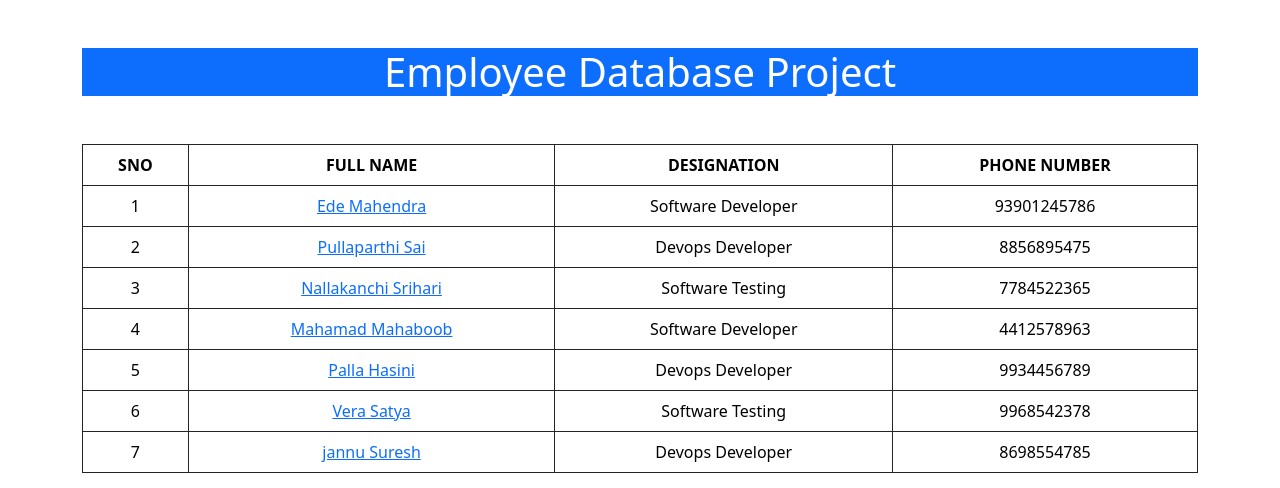
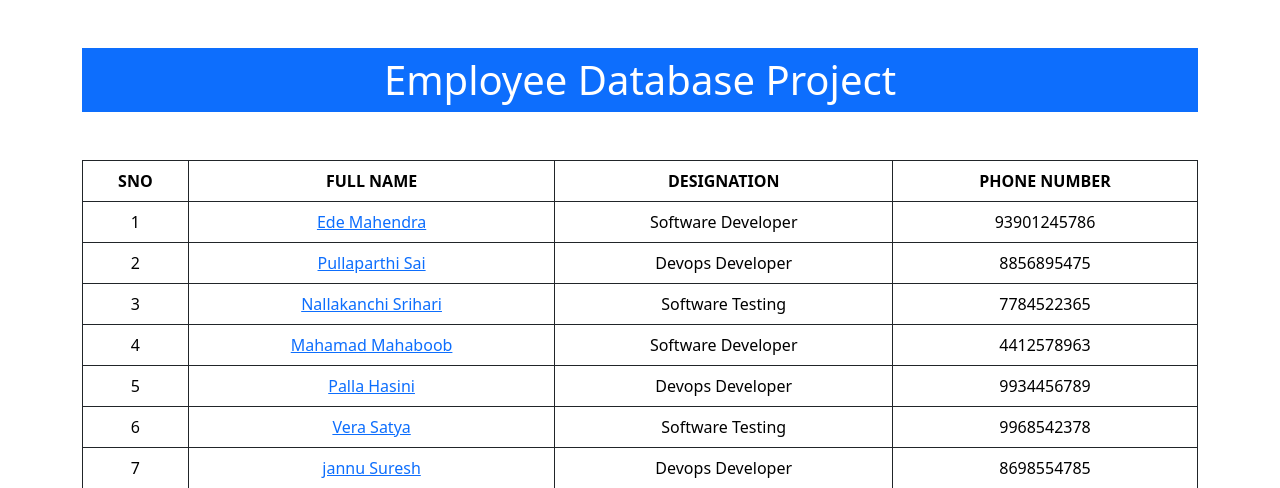
Before and after one commit to ede9492/EmployeeDatabase, a Django app: page / in a window 1280 px wide. Shown: the top 488 px of the page. Run offline with Django 5.2, Linux system fonts and the light colour scheme; data comes from the database, SQL or seed files in the repository.

Commit message:
Update home.html

```diff
--- a/templates/home.html
+++ b/templates/home.html
@@ -8,7 +8,7 @@
 </head>
 <body>
     <div  class=" container mt-5">
-        <h1 class='bg-primary text-center text-white'>Employee Database Project</h1>
+        <h1 class='bg-primary text-center text-white p-2'>Employee Database Project</h1>
         <table class="table table-hover  table-bordered border-dark text-center mt-5">
         <thead class='text-uppercase'>
             <tr>
```
